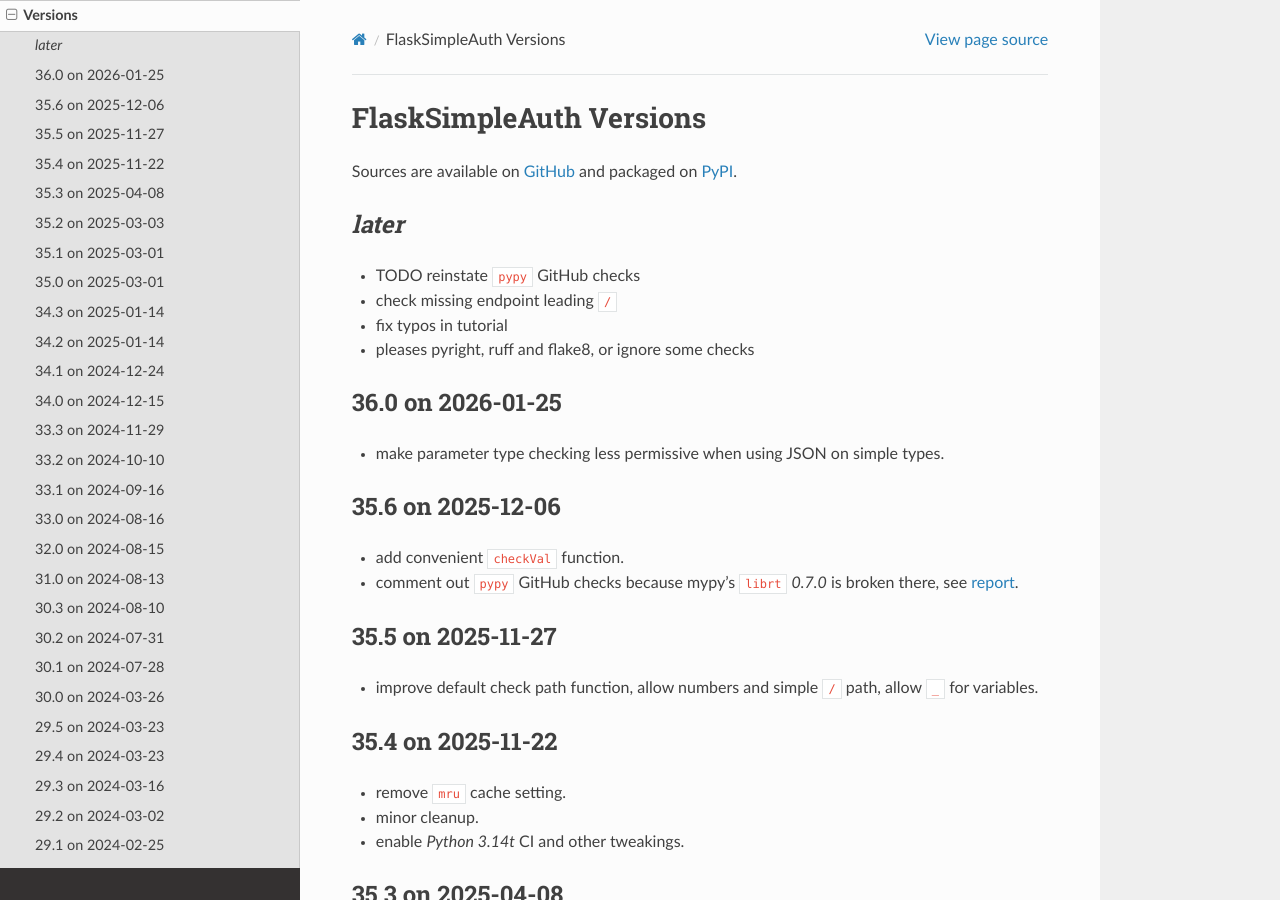
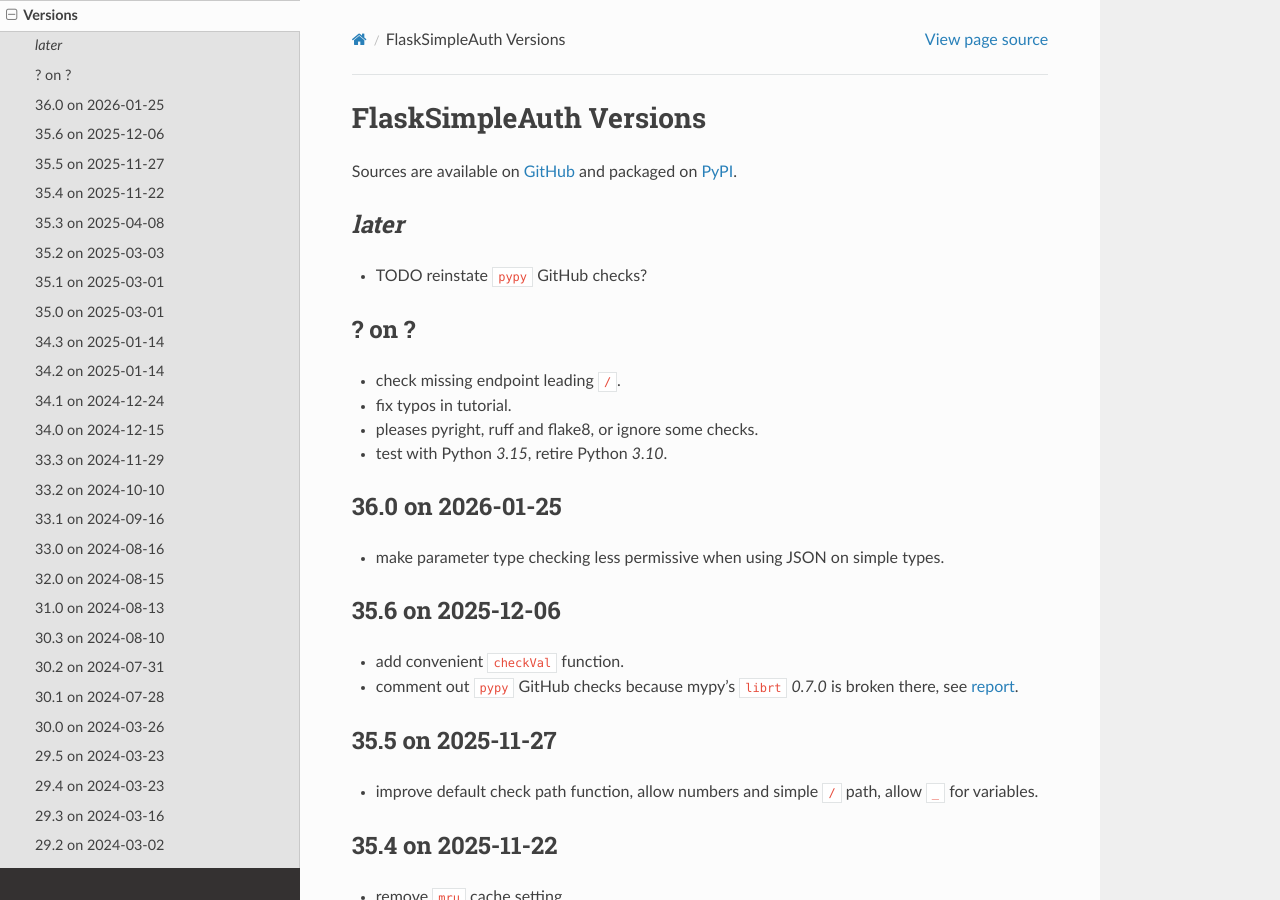
Before and after one commit to zx80/flask-simple-auth, a Sphinx documentation site: the page built from docs/VERSIONS.md, in a window 1280 px wide and 900 px high. Built offline with Sphinx 7.4.7 and the Read the Docs theme 3.1.0, drawn with Linux system fonts in a browser that asks for light colours; pages that are not in the unit, such as notebooks, are missing from menus.

Commit message:
remove python 3.10 tests and support

```diff
--- a/docs/VERSIONS.md
+++ b/docs/VERSIONS.md
@@ -5,10 +5,14 @@
 
 ## _later_
 
-- TODO reinstate `pypy` GitHub checks
-- check missing endpoint leading `/`
-- fix typos in tutorial
-- pleases pyright, ruff and flake8, or ignore some checks
+- TODO reinstate `pypy` GitHub checks?
+
+## ? on ?
+
+- check missing endpoint leading `/`.
+- fix typos in tutorial.
+- pleases pyright, ruff and flake8, or ignore some checks.
+- test with Python _3.15_, retire Python _3.10_.
 
 ## 36.0 on 2026-01-25
 
--- a/pyproject.toml
+++ b/pyproject.toml
@@ -11,7 +11,7 @@
 license = "CC0-1.0"
 # Flask 2.3 requires Python 3.9 (3.8?) and is compatible with 3.12
 # I'm tired of verbose type hints such as Optional[foo]
-requires-python = ">=3.10"
+requires-python = ">=3.11"
 dependencies = [
   "flask >= 3.0",
   "ProxyPatternPool >= 1.0",
```
Also changed, not shown: 1 other file.
